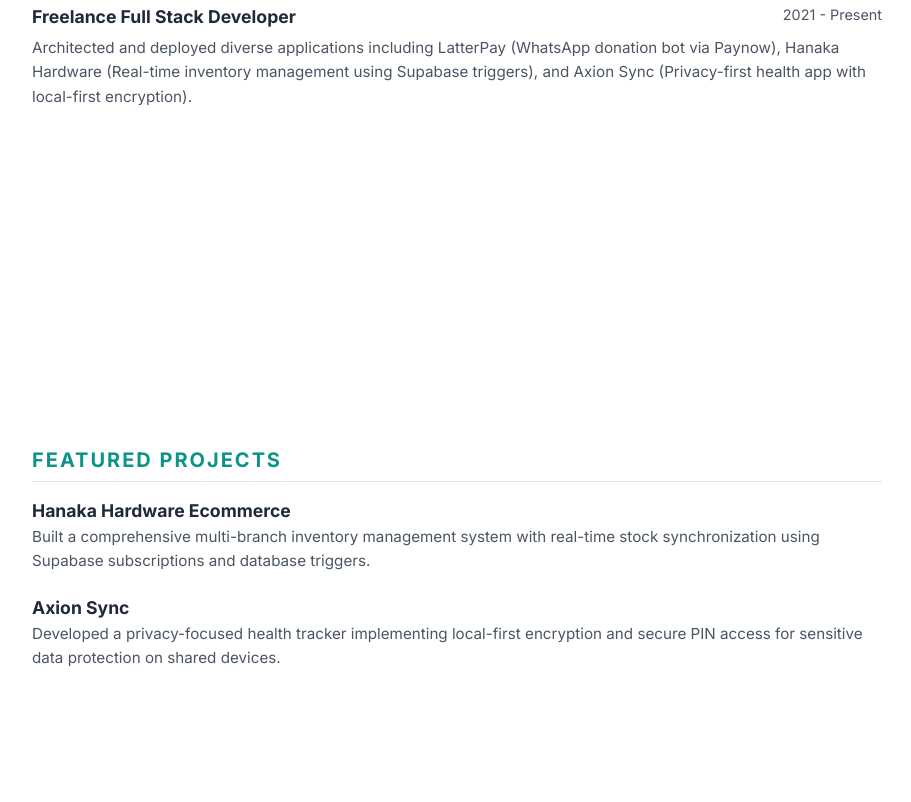
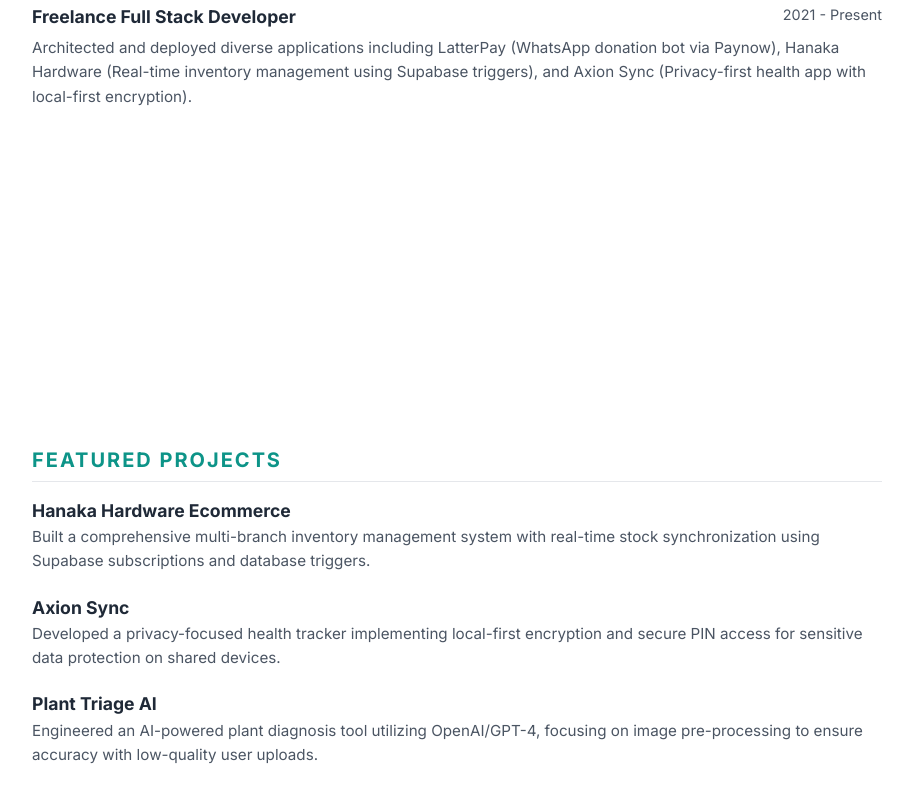
Before and after one commit to Mapetere/personal_portfolio, a website: page cv.html in a window 1280 px wide. Shown: the part 1772-2574 px from the top of the page, without its empty margins (183-1094 px from the left). Drawn offline with Linux system fonts and the light colour scheme.

Commit message:
feat: add Plant Triage AI project to featured projects in cv.html

```diff
--- a/cv.html
+++ b/cv.html
@@ -291,6 +291,12 @@
                 <p class="cv-item-desc">Developed a privacy-focused health tracker implementing local-first encryption
                     and secure PIN access for sensitive data protection on shared devices.</p>
             </div>
+
+            <div class="cv-item">
+                <div class="cv-item-title">Plant Triage AI</div>
+                <p class="cv-item-desc">Engineered an AI-powered plant diagnosis tool utilizing OpenAI/GPT-4, focusing
+                    on image pre-processing to ensure accuracy with low-quality user uploads.</p>
+            </div>
         </section>
     </div>
 </body>
```
